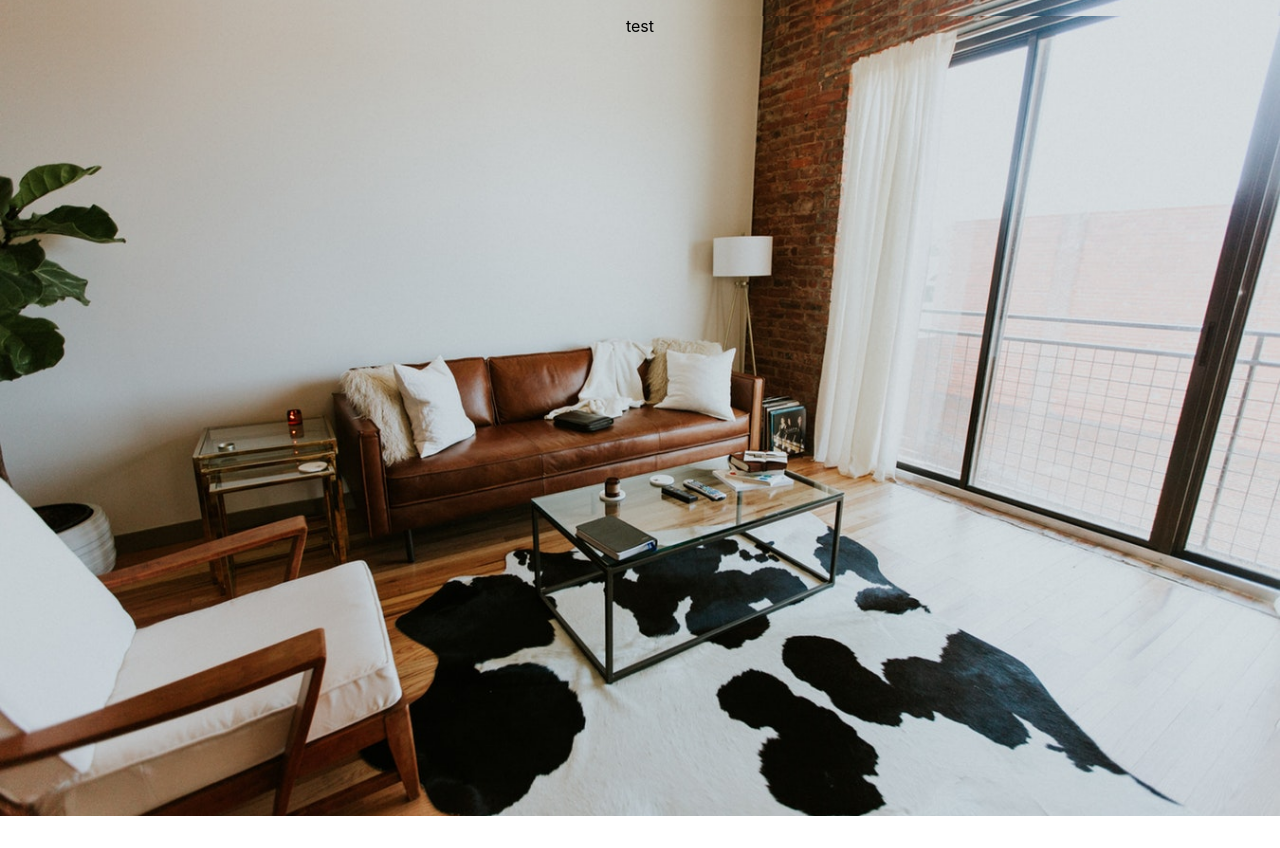
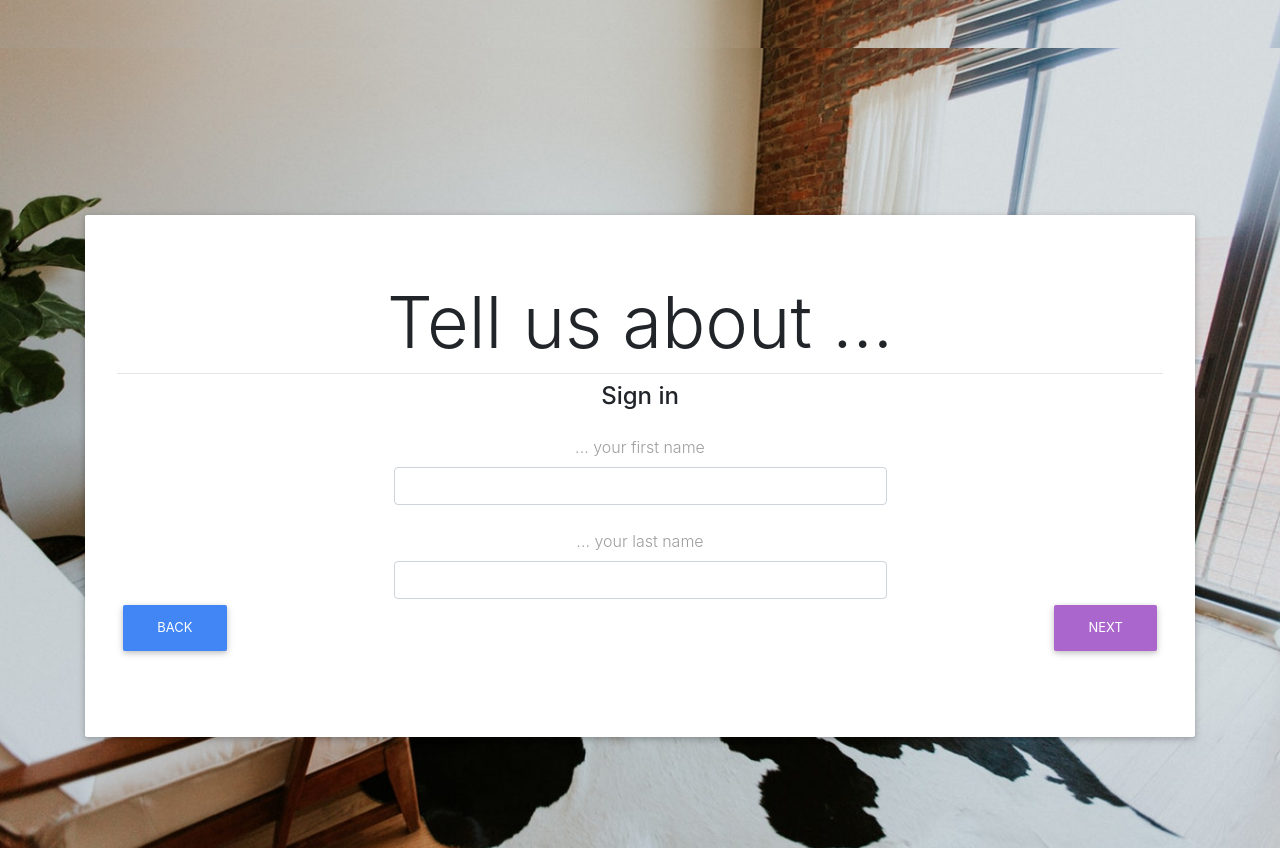
Before and after one commit to AsebWebDev/coding-challenge-application-form, a React (Create React App) app: page / in a window 1280 px wide. Before the commit the page ends 816 px from the top, so only its background shows below. Built offline with nearby package versions, Linux system fonts and the light colour scheme.

Commit message:
add first input page, add mdbreact/bootstrap

```diff
--- a/package.json
+++ b/package.json
@@ -3,6 +3,7 @@
   "version": "0.1.0",
   "private": true,
   "dependencies": {
+    "mdbreact": "^4.11.0",
     "react": "^16.8.4",
     "react-dom": "^16.8.4",
     "react-scripts": "2.1.8"
--- a/src/App.js
+++ b/src/App.js
@@ -1,12 +1,26 @@
 import React, { Component } from 'react';
+import { MDBJumbotron, MDBBtn, MDBContainer, MDBRow, MDBCol, MDBAnimation} from "mdbreact";
+import Input from './Components/Input';
 import './App.css';
 
 class App extends Component {
   render() {
     return (
-      <div className="App">
-        <p>test</p>
-      </div>
+      <MDBContainer className="mt-5 text-center">
+      <MDBRow>
+        <MDBCol>
+          <MDBJumbotron>
+            <h2 className="h1 display-3">Tell us about ...</h2>
+            <hr className="my-2" />
+            <Input />
+            <p className="lead d-flex justify-content-between">
+              <MDBBtn color="primary">Back</MDBBtn>
+              <MDBBtn color="secondary">Next</MDBBtn>
+            </p>
+          </MDBJumbotron>
+        </MDBCol>
+      </MDBRow>
+    </MDBContainer>
     );
   }
 }
--- /dev/null
+++ b/src/Components/Input.jsx
@@ -0,0 +1,44 @@
+import React, { Component } from 'react';
+import { Link } from 'react-router-dom';
+import { MDBJumbotron, MDBBtn, MDBContainer, MDBRow, MDBCol, MDBAnimation} from "mdbreact";
+// import Row from '../Row';
+
+export default class Input extends Component {
+  constructor(props) {
+    super(props)
+    this.state = {
+
+    }
+  }
+
+  render() {
+    return (
+      <MDBContainer>
+        <MDBRow className="d-flex justify-content-center">
+          <MDBCol md="6">
+            <form>
+              <p className="h4 text-center mb-4">Sign in</p>
+              <label htmlFor="defaultFormLoginEmailEx" className="grey-text">
+                ... your first name
+              </label>
+              <input
+                type="text"
+                id="defaultFormLoginEmailEx"
+                className="form-control"
+              />
+              <br />
+              <label htmlFor="defaultFormLoginPasswordEx" className="grey-text">
+                ... your last name
+              </label>
+              <input
+                type="text"
+                id="defaultFormLoginPasswordEx"
+                className="form-control"
+              />
+            </form>
+          </MDBCol>
+        </MDBRow>
+      </MDBContainer>
+    );
+  }
+}
--- a/src/index.css
+++ b/src/index.css
@@ -14,6 +14,10 @@ body, html {
   background-size: cover;
 }
 
+.jumbotron {
+  margin-top: 15%;
+}
+
 
 code {
   font-family: source-code-pro, Menlo, Monaco, Consolas, "Courier New",
--- a/src/index.js
+++ b/src/index.js
@@ -1,5 +1,8 @@
 import React from 'react';
 import ReactDOM from 'react-dom';
+import "@fortawesome/fontawesome-free/css/all.min.css";
+import "bootstrap-css-only/css/bootstrap.min.css";
+import "mdbreact/dist/css/mdb.css";
 import './index.css';
 import App from './App';
 
```
Also changed, not shown: 1 other file (tests, documents, lock files or other folders).
